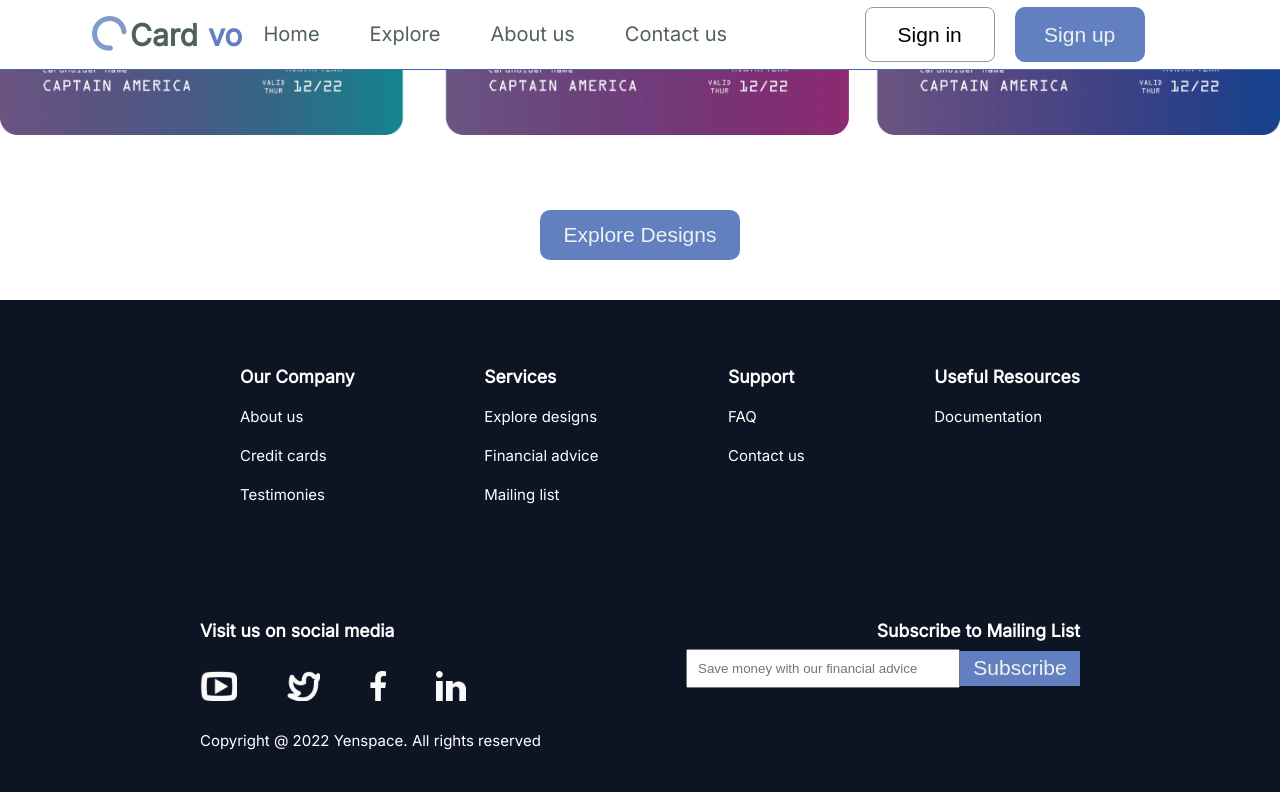
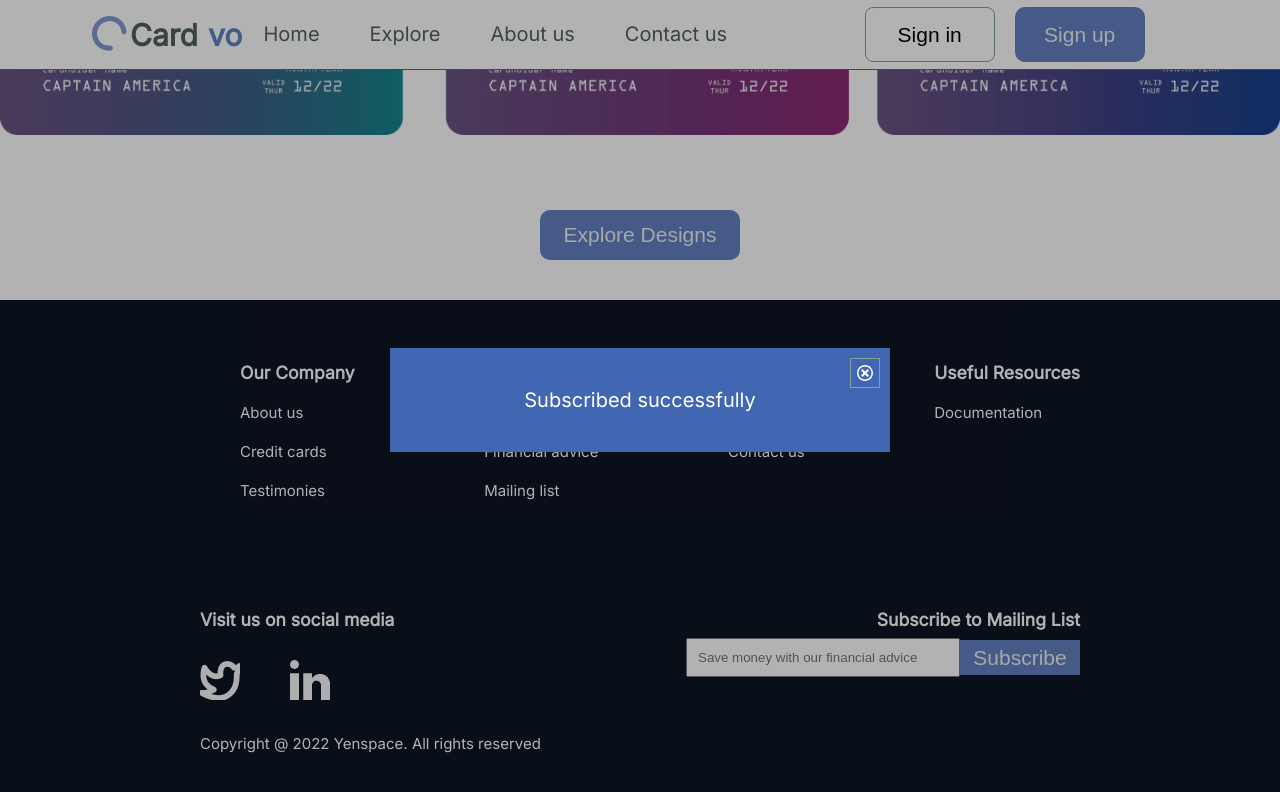
Before and after one commit to Ikem-coded-it/cardvo, a React (Vite) app in the folder client/: page / in a window 1280 px wide. Both pictures are taken after a click on the button "Subscribe". Shown: the part 3628-4420 px from the top of the page. Built offline with nearby package versions, Linux system fonts and the light colour scheme; no server answers.

Commit message:
added footer functionality and framer motion

```diff
--- a/client/package.json
+++ b/client/package.json
@@ -12,6 +12,7 @@
   "dependencies": {
     "@ikem2023/drop-down-menu": "^1.0.1",
     "axios": "^1.5.0",
+    "framer-motion": "^10.16.5",
     "html2canvas": "^1.4.1",
     "jspdf": "^2.5.1",
     "prop-types": "^15.8.1",
--- a/client/src/components/AboutUsPage/About.subscribe.jsx
+++ b/client/src/components/AboutUsPage/About.subscribe.jsx
@@ -4,6 +4,8 @@ import { Image } from "../styles/Image.styled";
 import twoWomenImage from "../../../public/images/frames/twowomen.png";
 import { BtnSecondary } from "../styles/Button.styled";
 import styled from "styled-components";
+import MessageDisplay from "../MessageDisplay";
+import { useState } from "react";
 
 const SubscribeSection = styled(Section)`
   & ul {
@@ -48,8 +50,13 @@ const SubscribeSection = styled(Section)`
 `
 
 export default function AboutSubscribe(){
+  const [subscribed, setSubscribed] = useState(false);
+
   return (
-    <SubscribeSection $gap="20px" $bg={({ theme }) => theme.colors.sec.two}>
+    <SubscribeSection $gap="20px" $bg={({ theme }) => theme.colors.sec.two} id="financial-advice">
+      {
+        subscribed === true && <MessageDisplay message="Subscribed successfully" closeMessage={() => setSubscribed(false)}/>
+      }
       <h1>Subscribe for financial advice</h1>
 
       <p>
@@ -84,7 +91,13 @@ export default function AboutSubscribe(){
           <li>
             <FlexRow $width="fit-content" $height="40px" $gap="0">
               <input type="text" placeholder="Enter email to access our advice" />
-              <BtnSecondary $width="120px" $height="100%" $bdradius="0">Subscribe</BtnSecondary>
+              <BtnSecondary
+              $width="120px"
+              $height="100%"
+              $bdradius="0"
+              onClick={() => setSubscribed(true)}>
+                Subscribe
+              </BtnSecondary>
             </FlexRow>
           </li>
         </ul>
--- a/client/src/components/AuthPages/Signin.right.jsx
+++ b/client/src/components/AuthPages/Signin.right.jsx
@@ -52,7 +52,8 @@ export default function SigninRightSide() {
     try {
       const response = await axios.post(serverURL, userLoginDetails);
       if (response.data.success === true) {
-        context.setUser(response.data.user);
+        const res = await axios.get(`${serverURL}/success`, { withCredentials: true })
+        if (res.data.success === true) context.setUser(res.data.user);
 
         if(userLoginDetails.rememberMe === true) {
           localStorage.setItem('cardvo-user', JSON.stringify(response.data.user))
--- a/client/src/components/Footer.jsx
+++ b/client/src/components/Footer.jsx
@@ -4,17 +4,21 @@ import { Link } from "react-router-dom";
 import { FlexRow, FlexColumn } from "./styles/Container.styled";
 import { Image } from "./styles/Image.styled";
 import styled from "styled-components";
-import youtube from "../../public/images/icons/youtube.png";
+// import youtube from "../../public/images/icons/youtube.png";
 import twitter from "../../public/images/icons/twitter.png";
-import facebook from "../../public/images/icons/facebook.png";
+// import facebook from "../../public/images/icons/facebook.png";
 import linkedin from "../../public/images/icons/linkedin.png";
 import { BtnSecondary } from "./styles/Button.styled";
+import { AppContext } from "../App";
+import { useContext, useState } from "react";
+import { useNavigate } from "react-router-dom";
+import MessageDisplay from "./MessageDisplay";
 
 const icons = [
-  {name: "youtube icon", src: youtube},
-  {name: "twitter icon", src: twitter},
-  {name: "facebook icon", src: facebook},
-  {name: "linkedin icon", src: linkedin},
+  // {name: "youtube icon", src: youtube},
+  {name: "twitter icon", src: twitter, path: "https://twitter.com/IkemO06934594"},
+  // {name: "facebook icon", src: facebook},
+  {name: "linkedin icon", src: linkedin, path: "https://www.linkedin.com/in/ikemefuna-onubogu-84914323a"},
 ]
 
 const StyledLink = styled(Link)`
@@ -23,8 +27,27 @@ const StyledLink = styled(Link)`
 `
 
 export default function Footer() {
+  const {setClickedFooterLink, currentPage} = useContext(AppContext);
+  const [subscribed, setSubscribed] = useState(false);
+  const navigate = useNavigate();
+
+  function goToTestimonies() {
+    // if not on landin page, navigate to landing page then it
+    //checks if a clicked footer link is set before scrolling to the section
+    if (currentPage === "/") {
+      const testimoniesSection = document.querySelector(".testimonies");
+      testimoniesSection.scrollIntoView({behavior: "smooth"});
+    } else {
+      setClickedFooterLink("testimonies");
+      navigate("/")
+    }
+  }
   return (
     <StyledFooter>
+      {
+        subscribed === true && <MessageDisplay message="Subscribed successfully" closeMessage={() => setSubscribed(false)}/>
+      }
+
       <FlexRow $width="100%" $align="flex-start" $justify="space-between">
         <StyledList>
           <li>
@@ -34,10 +57,10 @@ export default function Footer() {
             <StyledLink to="/about">About us</StyledLink>
           </li>
           <li>
-            <StyledLink to="/cards">Credit cards</StyledLink>
+            <StyledLink to="/explore">Credit cards</StyledLink>
           </li>
-          <li>
-            <StyledLink to="/#testimonies">Testimonies</StyledLink>
+          <li onClick={goToTestimonies}>
+            Testimonies
           </li>
         </StyledList>
 
@@ -46,10 +69,10 @@ export default function Footer() {
             <h3>Services</h3>
           </li>
           <li>
-            <StyledLink to="/cards">Explore designs</StyledLink>
+            <StyledLink to="/explore">Explore designs</StyledLink>
           </li>
           <li>
-            <StyledLink to="/about/#financial-advice">Financial advice</StyledLink>
+            <a href="#financial-advice">Financial advice</a>
           </li>
           <li>
             <StyledLink to="/">Mailing list</StyledLink>
@@ -73,7 +96,9 @@ export default function Footer() {
             <h3>Useful Resources</h3>
           </li>
           <li>
-            Documentation
+            <StyledLink to="https://docs.google.com/document/d/1GCstBg1apptAuBVQ82zGVSG9X5FzeGC7zPY7X-HBJSA/edit?usp=sharing">
+              Documentation
+            </StyledLink>
           </li>
         </StyledList>
       </FlexRow>
@@ -84,13 +109,15 @@ export default function Footer() {
           <FlexRow $gap="50px">
             {
               icons.map((icon, index) => {
-                return <Image
-                  key={index}
-                  src={icon.src}
-                  $height="30px"
-                  $width="auto"
-                  alt={icon.name}
-                />
+                return (
+                  <StyledLink key={index} to={icon.path} target="_blank" rel="noopener noreferrer">
+                    <Image
+                      src={icon.src}
+                      $height="40px"
+                      width="40px"
+                    />
+                  </StyledLink>
+                )
               })
             }
           </FlexRow>
@@ -101,7 +128,13 @@ export default function Footer() {
           <h3>Subscribe to Mailing List</h3>
           <FlexRow $gap="0" $height="35px">
             <input type="text" placeholder="Save money with our financial advice" />
-            <BtnSecondary $width="120px" $height="100%">Subscribe</BtnSecondary>
+            <BtnSecondary
+            $width="120px"
+            $height="100%"
+            className="mailing-list"
+            onClick={() => setSubscribed(true)}>
+              Subscribe
+            </BtnSecondary>
           </FlexRow>
         </FlexColumn>
       </FlexRow>
--- a/client/src/components/LandingPage/Join.jsx
+++ b/client/src/components/LandingPage/Join.jsx
@@ -65,7 +65,8 @@ export default function Join() {
     $height="480px"
     $padding="0 90px"
     $justify="center"
-    $gap="40px">
+    $gap="40px"
+    className="testimonies">
       <h2>Join over 50,000 people worldwide</h2>
       <TestimonialContainer $gap="50px">
         {
--- a/client/src/components/MessageDisplay/index.jsx
+++ b/client/src/components/MessageDisplay/index.jsx
@@ -1,64 +1,42 @@
 import { FlexRow } from "../styles/Container.styled";
 import PropTypes from "prop-types";
-import styled from "styled-components";
-import { useRef } from "react";
-import { AiOutlineClose } from "react-icons/ai";
+// import { useRef, useEffect } from "react";
+import { ImCancelCircle } from "react-icons/im";
 import { BtnPrimary } from "../styles/Button.styled";
-
-const StyledMessageDisplay = styled(FlexRow)`
-  max-width: 300px;
-  min-width: fit-content;
-  opacity: o;
-  position: fixed;
-  top: 100px;
-  left: 40%;
-  z-index: 3;
-
-  & button {
-    width: 30px;
-    height: 30px;
-    cursor: pointer;
-    border: 1px solid #fff;
-    & svg { // close message button
-      height: 22px;
-      width: 22px;
-      fill: #fff;
-    }
-
-    &:hover > svg {
-      fill: black
-    }
-  }
-
-  @media(max-width: ${({ theme }) => theme.mobile}) {
-    left: 5%;
-  }
-
-`
+import { StyledModal, DarkModalOverlay } from "../styles/Modal.styled";
+import { motion } from "framer-motion"
 
 // Takes a message to display and a function to close the message
 export default function MessageDisplay({ message, closeMessage }) {
-  const messageDisplay = useRef();
+  const animation = {
+    y: 0,
+    scale: 1
+  }
+
+  const initial = {
+    y: -300,
+    scale: 0
+  }
 
   return (
-    <StyledMessageDisplay
-    ref={messageDisplay}
-    $bg={({ theme }) => theme.colors.prim.four}
-    $height="50px"
-    $padding="0 40px"
-    $color="#fff"
-    $bdradius="10px">
-      <p>
-        {message}
-      </p>
+    <DarkModalOverlay>
+      <motion.div animate={animation} initial={initial}>
+        <StyledModal>
+          <FlexRow $width="100%" height="100%">
+            <p>{message}</p>
 
-      <BtnPrimary
-      onClick={closeMessage}
-      $width="30px"
-      $height="30px">
-        <AiOutlineClose/>
-      </BtnPrimary>
-    </StyledMessageDisplay>
+            <BtnPrimary
+              onClick={closeMessage}
+              $width="30px"
+              $height="30px"
+              $padding="0"
+            >
+              <ImCancelCircle color="white" size="30px" />
+            </BtnPrimary>
+          </FlexRow>
+        </StyledModal>
+      </motion.div>
+    </DarkModalOverlay>
   )
 }
 
--- a/client/src/components/styles/Footer.styled.jsx
+++ b/client/src/components/styles/Footer.styled.jsx
@@ -61,6 +61,15 @@ export const StyledList = styled.ul`
   color: #fff;
   gap: 20px;
 
+  & > li {
+    cursor: pointer;
+
+    & a {
+      color: white;
+      text-decoration: none;
+    }
+  }
+
   @media(max-width: ${({ theme }) => theme.tablet}) {
     border-bottom: 2px solid #fff;
     width: 100%;
--- a/client/src/components/styles/Image.styled.jsx
+++ b/client/src/components/styles/Image.styled.jsx
@@ -5,5 +5,5 @@ export const Image = styled.img`
   width: ${({ $width }) => $width};
   flex: ${({ $flex }) => $flex};
   border-radius: ${({ $bdradius }) => $bdradius};
-  object-fit: center;
+  object-fit: cover;
 `
--- /dev/null
+++ b/client/src/components/styles/Modal.styled.jsx
@@ -0,0 +1,65 @@
+import styled from "styled-components";
+import { Container, FlexRow } from "./Container.styled";
+
+export const DarkModalOverlay = styled(FlexRow)`
+  height: 100vh;
+  width: 100vw;
+  background-color: rgba(0, 0, 0, 0.3);
+  position: fixed;
+  top: 0;
+  left: 0;
+  z-index: 20;
+`
+
+export const StyledModal = styled(Container)`
+  min-height: 50px;
+  max-height: fit-content;
+  width: 500px;
+  color: white;
+  background-color: ${({ theme }) => theme.colors.prim.five};
+  transition: all .3s ease;
+  // opacity: 0;
+  // transform: translateY(-100%);
+  z-index: 20;
+
+  & > div {
+    padding: 40px 20px;
+    position: relative;
+  }
+
+  & p {
+    font-size: 20px;
+    text-align: center;
+    color: ${({theme}) => theme.colors.darkFont};
+    max-width: 90%;
+  }
+
+  & button {
+    position: absolute;
+    top: 10px;
+    right: 10px;
+
+    &:hover {
+      background-color: none;
+      transform: scale(1.02);
+    }
+  }
+
+  @media(max-width: ${({theme}) => theme.tablet}) {
+    width: 300px;
+
+    & > div {
+      padding: 40px 10px 30px 10px;
+    }
+
+    & p {
+      font-size: 18px;
+    }
+
+    & button {
+      width: 22px;
+      height: 22px;
+      padding: 0;
+    }
+  }
+`;
```
Also changed, not shown: client/src/App.jsx (+0 -7 lines), client/src/components/LandingPage/WhyCardvo.jsx (+15 -8 lines), client/src/pages/LandingPage.jsx (+6 -3 lines), 1 other file (tests, documents, lock files or other folders).
